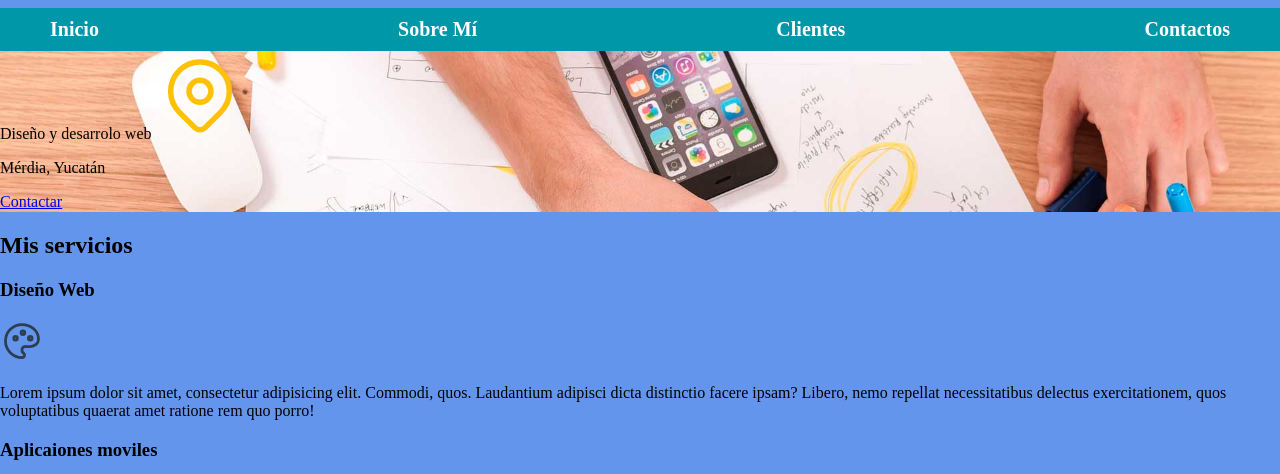
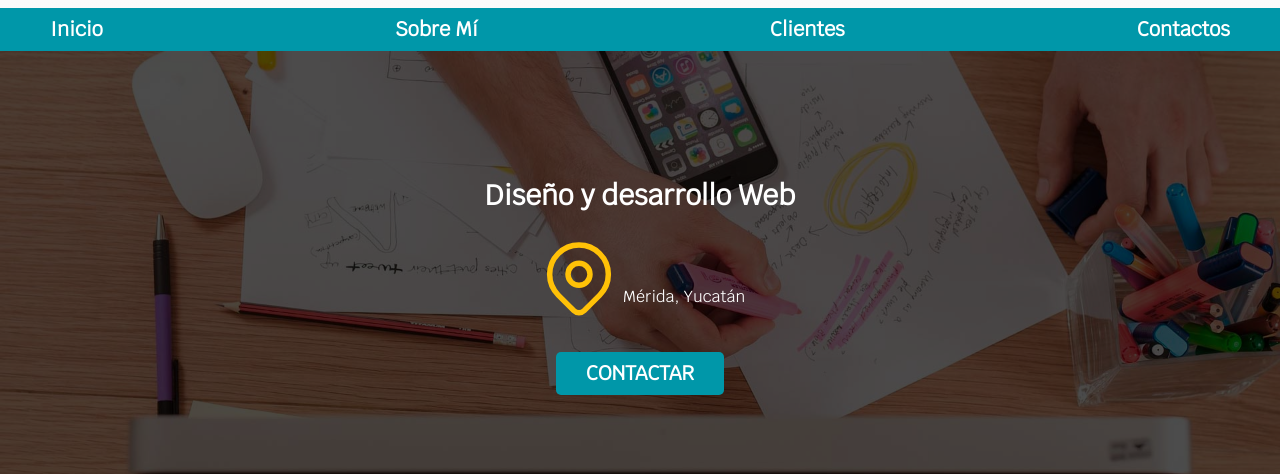
Before and after one commit to Naydeline-jgm/PW, a plain HTML site: page index.html in a window 1280 px wide. Shown: the part 87-561 px from the top of the page. Drawn offline with Linux system fonts and the light colour scheme.

Commit message:
hero finished

```diff
--- a/css/styles.css
+++ b/css/styles.css
@@ -4,6 +4,7 @@
     --primario: #ffc107;
     --secundario: #0097a9;
     --gris: #757575;
+    --grisClaro: #b6b6b6;
         }
 
     html{
@@ -11,37 +12,39 @@
     }
     body{
         font-size: 16px;
+        font-family: 'Krub', sans-serif;
+        background: linear-gradient(to top, var(--grisClaro) 0%, var(--blanco) 100%);
+
+    }
+    /*tipografias*/
+    h1{
+        font-size: 3.8rem;
+
+    }
+    h2{
+        font-size: 2.8rem;
+
+    }
+    h3{
+        font-size: 1.8rem;
+
+    }
+    h1,h2,h3 {
+        text-align: center;
     }
 
-    /*Se aplica desde 0 pixeles*/
-    body {
-        background-color: bisque;
+    .titulo span {
+        font-size: 2rem;
     }
-    /**recpmendado
-    480 ppx para movile
-    768 para tablets*/
-
-    @media (min-width: 480px){
-        body {
-            background-color: blue;
-        }
+    .titulo{
+        text-align: center;
     }
 
-    @media (min-width: 768px){
-        body {
-            background-color: cornflowerblue ;
-        }
-    }
-    .titulo{
-    text-align: center;
-    font-size: 3.8rem;
-    }
-    .titulo span{
-        font-size: 2rem;
-    }
+
+
 
     .navegacion-principal{
-        background-color: var(--secundario);
+
         /**margin es por fuera y padding es por dentro*/
         display: flex; /*flexbox esta diseñao para alinear elembtos en tus diseños*/
         /**justify-content para filas/aling-items es para columnas(flex-direction)*/
@@ -72,7 +75,7 @@
     }
 
     .contenedor{
-        width: 120rem; /* 1200px por que 1 rem es igual a 10px */
+        max-width: 120rem; /* 1200px por que 1 rem es igual a 10px */
         /*  margin-top: 0;
             margin-bottom: 0;
             margin-left: auto;
@@ -88,4 +91,46 @@
         background-image: url(../img/hero.jpg); /**es para regresar un nivel de direcctorio ya que la carpeta esta fuera del css*/
         background-repeat: no-repeat; /* Sirve para evitar la repetición de la imagen cuando es pequeña*/
         background-size: cover; /* Sirve para cubrir la imagen con todo el tamaño*/
+        height: 450px; /*alto del elemento hero*/
+        position: relative; /*para manipular la posicion. El padre siempre debe ser ralativo*/
     }
+    .contenido-hero{
+        position: absolute; /*para manipular la posicion. El hijo siempre debe ser absoluto*/
+        background-color: rgba(0,0,0,.7);
+        width: 100%;
+        height: 100%;
+        /*alinear texto vertical y horzontalmnete*/
+        display: flex;
+        flex-direction: column;
+        align-items: center;
+        justify-content: center;
+
+    }
+    .Ubicacion {
+        display: flex;
+        align-items: flex-end;
+    }
+    .contenido-hero p,
+    .contenido-hero h2{
+        color: var(--blanco);
+    }
+    .boton{
+        background-color: var(--secundario);
+        color: var(--blanco);
+        padding: 1rem 3rem;
+        font-size: 2rem;
+        text-decoration: none; /*para quitar la linea*/
+        text-transform: uppercase; /*convertir el texto en mayuscula*/
+        font-weight: bold; /*negritas*/
+        border-radius: 0.5rem;
+        text-align: center;
+        margin-top: 3rem;
+        border-radius: .5rem;
+        width: 90%;
+        text-align: center;
+    }
+    @media (min-width:768px) {
+        .boton{
+            width: auto;
+        }
+    }
--- a/index.html
+++ b/index.html
@@ -30,17 +30,20 @@
 </div>
 
 <section class="hero">
-    <div class= "contenido-hero"
+    <div class= "contenido-hero">
+ <h2>Diseño y desarrollo Web</h2>
+ <div
+ class="Ubicacion">
+     <svg xmlns="http://www.w3.org/2000/svg" class="icon icon-tabler icon-tabler-map-pin" width="88" height="88" viewBox="0 0 24 24" stroke-width="1.5" stroke="#ffc107" fill="none" stroke-linecap="round" stroke-linejoin="round">
+         <path stroke="none" d="M0 0h24v24H0z" fill="none"/>
+         <path d="M9 11a3 3 0 1 0 6 0a3 3 0 0 0 -6 0" />
+         <path d="M17.657 16.657l-4.243 4.243a2 2 0 0 1 -2.827 0l-4.244 -4.243a8 8 0 1 1 11.314 0z" />
+       </svg>
 
-<h2>Diseño y desarrolo web</h2>
-<svg xmlns="http://www.w3.org/2000/svg" class="icon icon-tabler icon-tabler-map-pin" width="88" height="88" viewBox="0 0 24 24" stroke-width="1.5" stroke="#ffc107" fill="none" stroke-linecap="round" stroke-linejoin="round">
-    <path stroke="none" d="M0 0h24v24H0z" fill="none"/>
-    <path d="M9 11a3 3 0 1 0 6 0a3 3 0 0 0 -6 0" />
-    <path d="M17.657 16.657l-4.243 4.243a2 2 0 0 1 -2.827 0l-4.244 -4.243a8 8 0 1 1 11.314 0z" />
-  </svg>
+     <p>Mérida, Yucatán</p>
 
-<p>Mérdia, Yucatán</p>
-<a href="#">Contactar</a>
+ </div>
+<a href="#" class="boton">Contactar</a>
 </div>
 </section>
 
@@ -118,6 +121,7 @@
     </form>
 </section>
 
+
 <p>Todos los derechos reservados ©. Naydeline Gómez Developer 2024</p>
 </body>
 </html>
```
